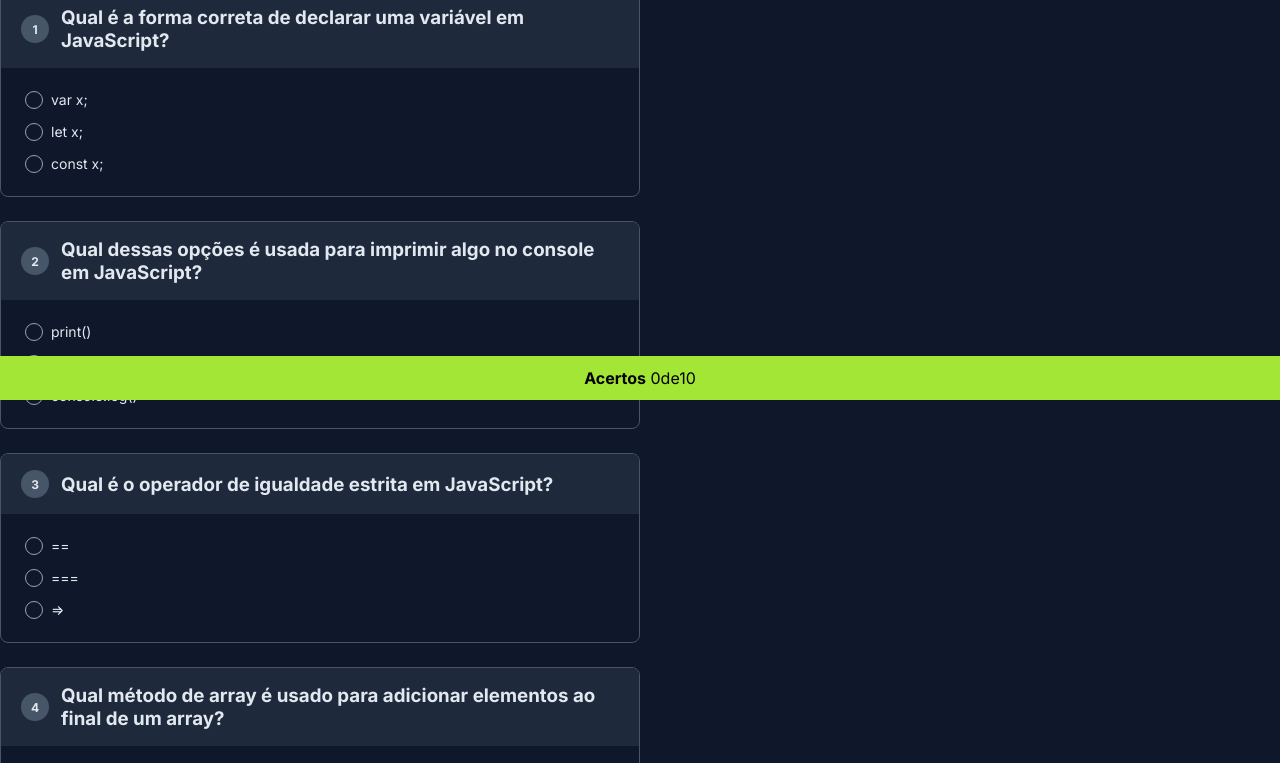
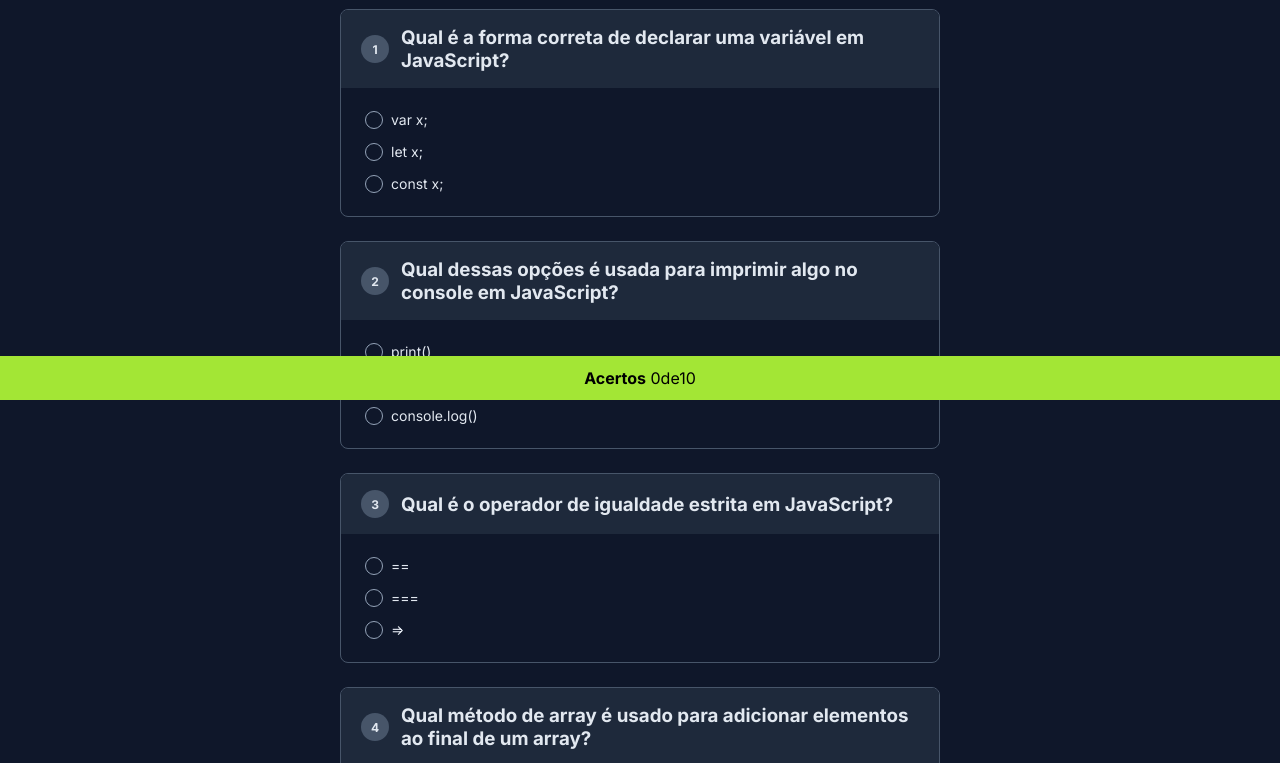
Before and after one commit to IgorRPJ/Projeto-da-NLW, a plain HTML site: page index.html in a window 1280 px wide. Shown: the part 400-1163 px from the top of the page. Drawn offline with Linux system fonts and the light colour scheme.

Commit message:
Update style.css

```diff
--- a/style.css
+++ b/style.css
@@ -21,6 +21,8 @@
 
   main {
     max-width: 640px;
+    margin: 0 auto 64px;
+    padding: 20px;
   }
 
 header{
```
